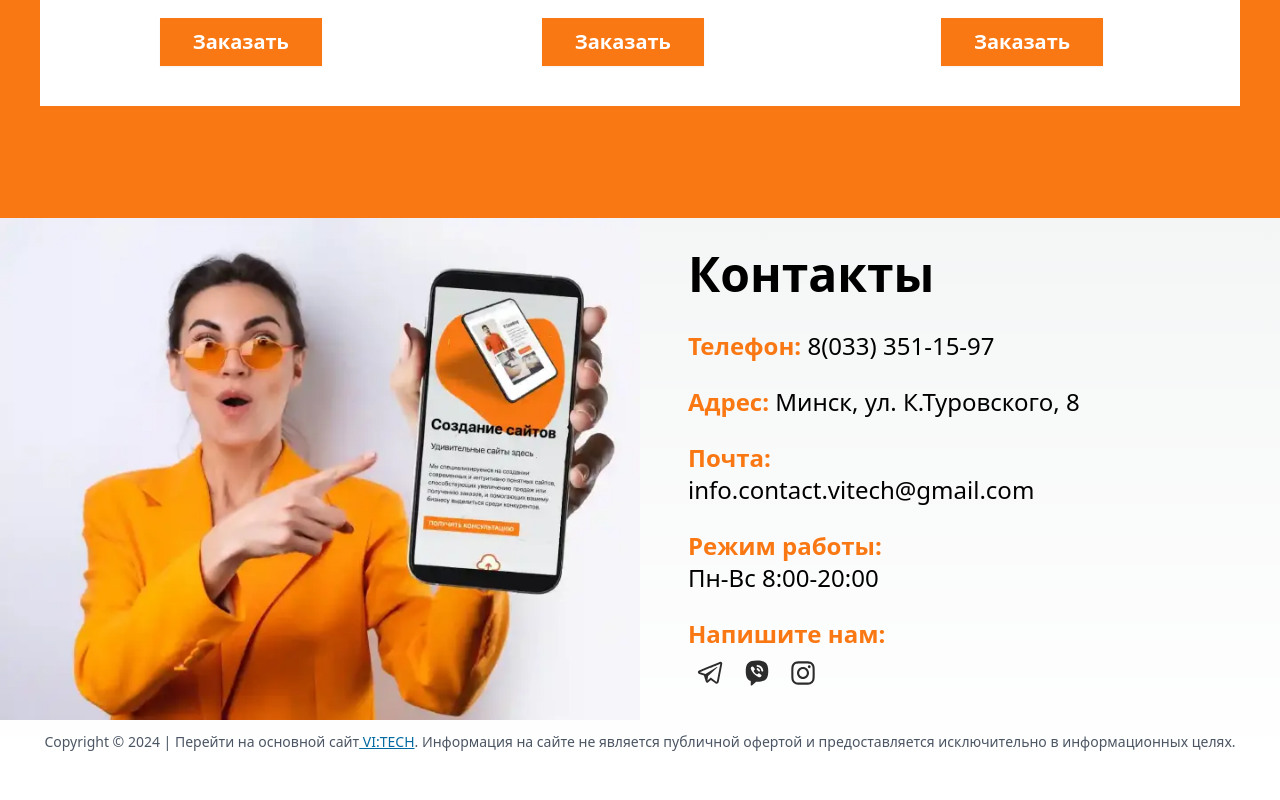
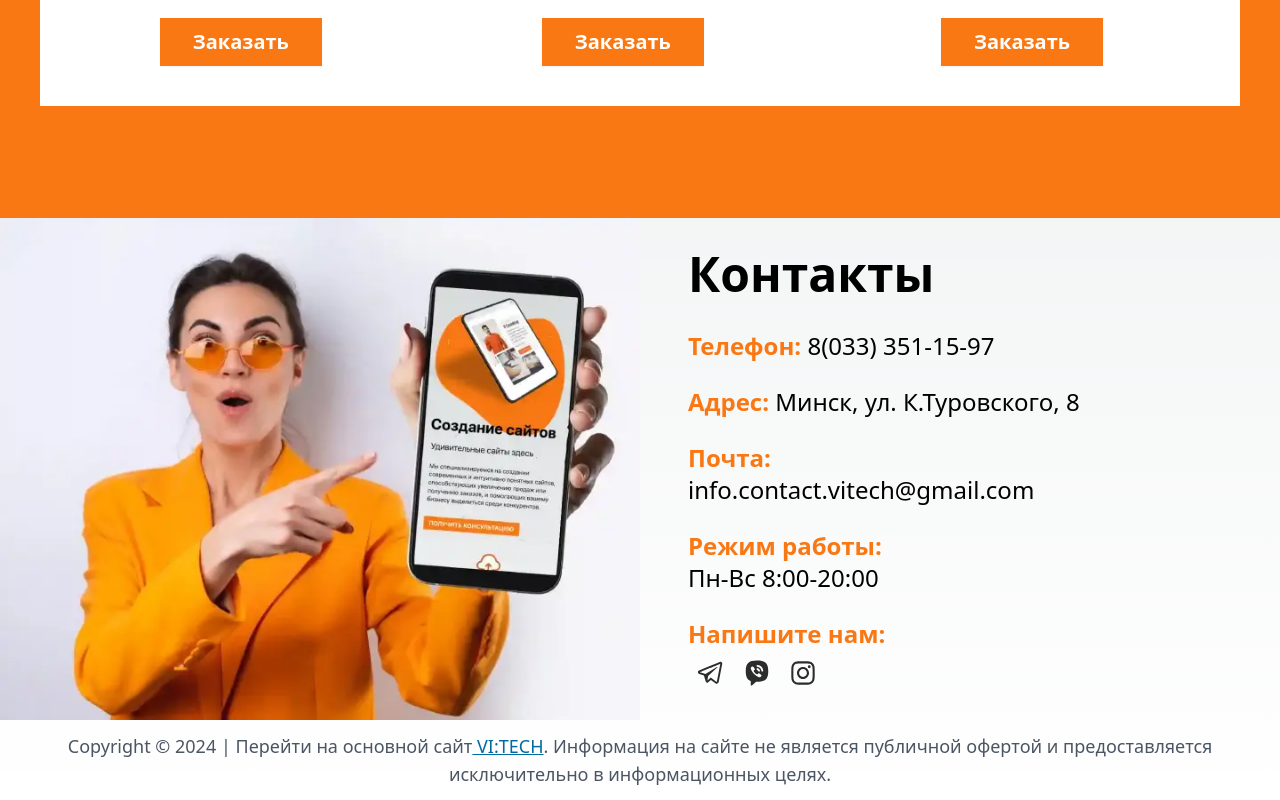
Before and after one commit to Victor-Irzunov/site2024, a Next.js app: page / in a window 1280 px wide. Shown: the part 1314-2114 px from the top of the page. Before the commit the page ends 2078 px from the top, so only its background shows below. Built offline with nearby package versions, Linux system fonts and the light colour scheme.

Commit message:
yandex-9

```diff
--- a/components/footer/Footer.js
+++ b/components/footer/Footer.js
@@ -74,7 +74,7 @@ const Footer = () => {
 
 			<aside className="pt-3 pb-3">
 				<div className='container mx-auto text-center'>
-					<p className='text-gray-600 xs:text-sm xz:text-xs font-light' >
+					<p className='text-gray-600 xz:text-base sd:text-lg font-light' >
 						Copyright © 2024 | Перейти на основной сайт
 						<a href='https://vi-tech.by' target='_blank' rel="noreferrer" className='text-sky-700 underline'> VI:TECH</a>.
 						{' '}Информация на сайте не является публичной офертой и предоставляется исключительно в информационных целях.
```
